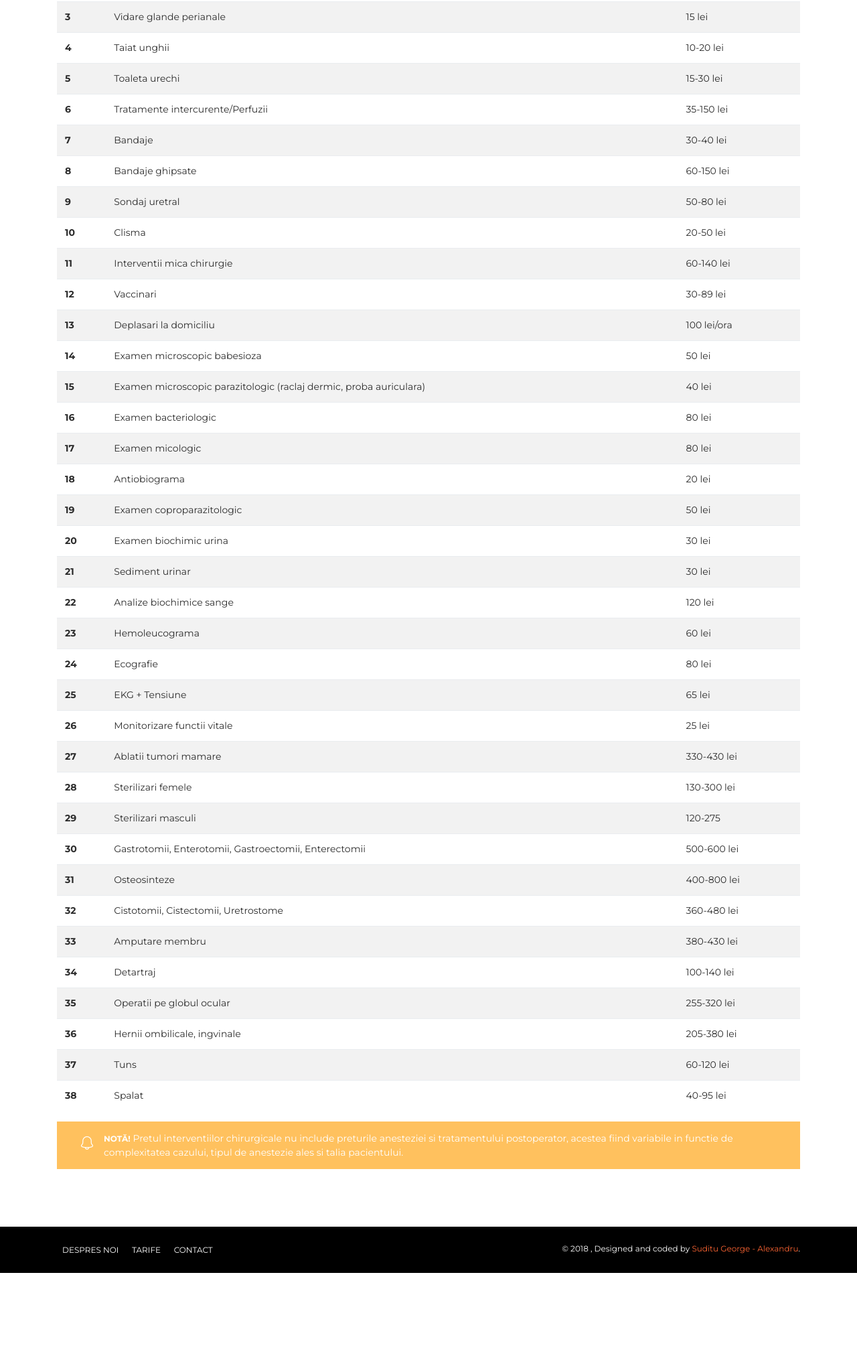
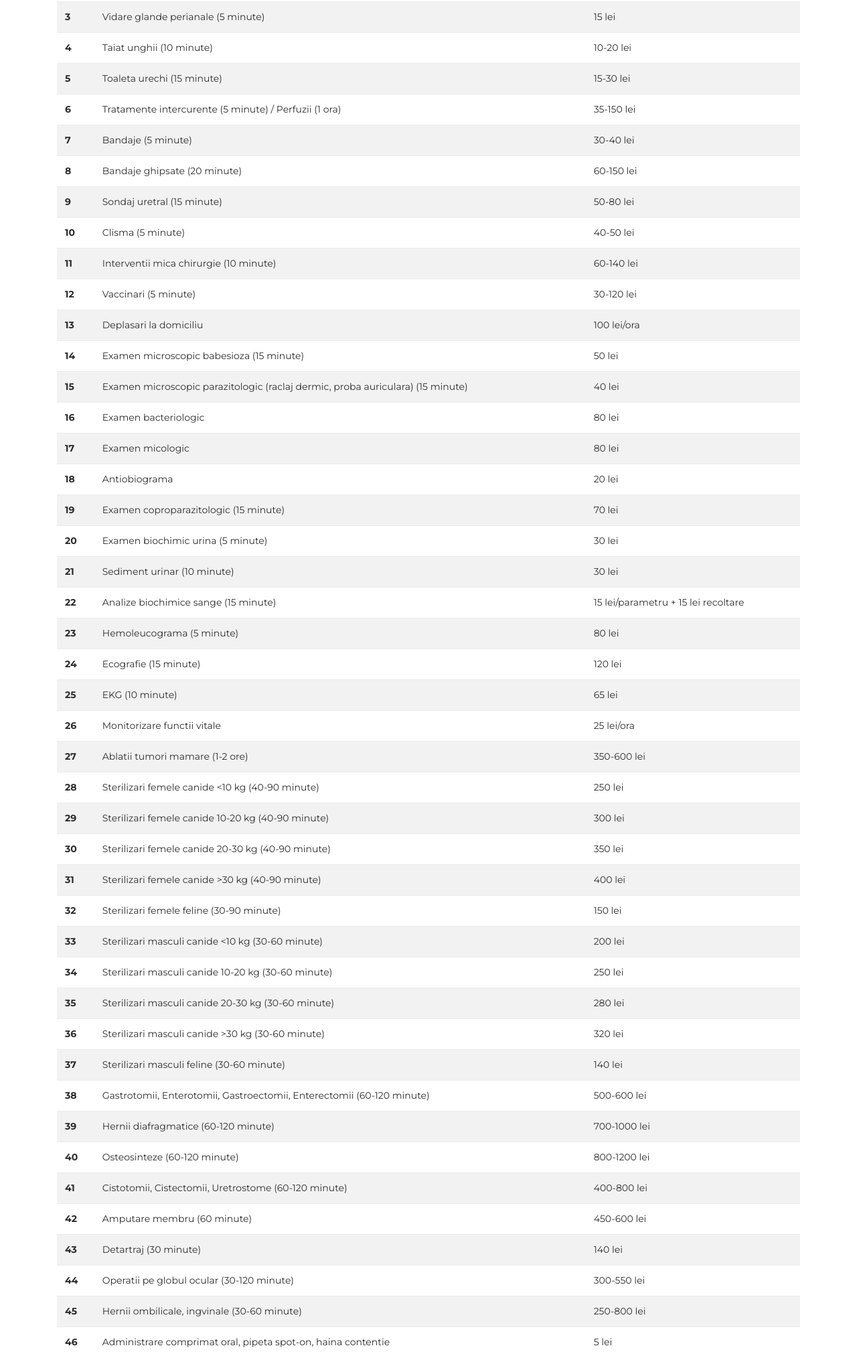
Before and after one commit to suditugeorge/Tetravet, a website: page pages/prices.html in a window 1280 px wide. Shown: the part 773-2800 px from the top of the page at 67% size. Before the commit the page ends 2673 px from the top, so only its background shows below. Drawn offline with Linux system fonts and the light colour scheme.

Commit message:
updated prices

```diff
--- a/pages/prices.html
+++ b/pages/prices.html
@@ -94,63 +94,63 @@
                 <tbody>
                 <tr>
                     <th scope="row">1</th>
-                    <td>Consultatie</td>
+                    <td>Consultatie junior (10 minute)</td>
                     <td>30 lei</td>
                 </tr>
                 <tr>
                     <th scope="row">2</th>
-                    <td>Consultatie de specialitate</td>
+                    <td>Consultatie de specialitate (20 minute)</td>
                     <td>50 lei</td>
                 </tr>
                 <tr>
                     <th scope="row">3</th>
-                    <td>Vidare glande perianale</td>
+                    <td>Vidare glande perianale (5 minute)</td>
                     <td>15 lei</td>
                 </tr>
                 <tr>
                     <th scope="row">4</th>
-                    <td>Taiat unghii</td>
+                    <td>Taiat unghii (10 minute)</td>
                     <td>10-20 lei</td>
                 </tr>
                 <tr>
                     <th scope="row">5</th>
-                    <td>Toaleta urechi</td>
+                    <td>Toaleta urechi (15 minute)</td>
                     <td>15-30 lei</td>
                 </tr>
                 <tr>
                     <th scope="row">6</th>
-                    <td>Tratamente intercurente/Perfuzii</td>
+                    <td>Tratamente intercurente (5 minute) / Perfuzii (1 ora)</td>
                     <td>35-150 lei</td>
                 </tr>
                 <tr>
                     <th scope="row">7</th>
-                    <td>Bandaje</td>
+                    <td>Bandaje (5 minute)</td>
                     <td>30-40 lei</td>
                 </tr>
                 <tr>
                     <th scope="row">8</th>
-                    <td>Bandaje ghipsate</td>
+                    <td>Bandaje ghipsate (20 minute)</td>
                     <td>60-150 lei</td>
                 </tr>
                 <tr>
                     <th scope="row">9</th>
-                    <td>Sondaj uretral</td>
+                    <td>Sondaj uretral (15 minute)</td>
                     <td>50-80 lei</td>
                 </tr>
                 <tr>
                     <th scope="row">10</th>
-                    <td>Clisma</td>
-                    <td>20-50 lei</td>
+                    <td>Clisma (5 minute)</td>
+                    <td>40-50 lei</td>
                 </tr>
                 <tr>
                     <th scope="row">11</th>
-                    <td>Interventii mica chirurgie</td>
+                    <td>Interventii mica chirurgie (10 minute)</td>
                     <td>60-140 lei</td>
                 </tr>
                 <tr>
                     <th scope="row">12</th>
-                    <td>Vaccinari</td>
-                    <td>30-89 lei</td>
+                    <td>Vaccinari (5 minute)</td>
+                    <td>30-120 lei</td>
                 </tr>
                 <tr>
                     <th scope="row">13</th>
@@ -159,12 +159,12 @@
                 </tr>
                 <tr>
                     <th scope="row">14</th>
-                    <td>Examen microscopic babesioza</td>
+                    <td>Examen microscopic babesioza (15 minute)</td>
                     <td>50 lei</td>
                 </tr>
                 <tr>
                     <th scope="row">15</th>
-                    <td>Examen microscopic parazitologic (raclaj dermic, proba auriculara)</td>
+                    <td>Examen microscopic parazitologic (raclaj dermic, proba auriculara) (15 minute)</td>
                     <td>40 lei</td>
                 </tr>
                 <tr>
@@ -184,103 +184,143 @@
                 </tr>
                 <tr>
                     <th scope="row">19</th>
-                    <td>Examen coproparazitologic</td>
-                    <td>50 lei</td>
+                    <td>Examen coproparazitologic (15 minute)</td>
+                    <td>70 lei</td>
                 </tr>
                 <tr>
                     <th scope="row">20</th>
-                    <td>Examen biochimic urina</td>
+                    <td>Examen biochimic urina (5 minute)</td>
                     <td>30 lei</td>
                 </tr>
                 <tr>
                     <th scope="row">21</th>
-                    <td>Sediment urinar</td>
+                    <td>Sediment urinar (10 minute)</td>
                     <td>30 lei</td>
                 </tr>
                 <tr>
                     <th scope="row">22</th>
-                    <td>Analize biochimice sange</td>
+                    <td>Analize biochimice sange (15 minute)</td>
+                    <td>15 lei/parametru + 15 lei recoltare</td>
+                </tr>
+                <tr>
+                    <th scope="row">23</th>
+                    <td>Hemoleucograma (5 minute)</td>
+                    <td>80 lei</td>
+                </tr>
+                <tr>
+                    <th scope="row">24</th>
+                    <td>Ecografie (15 minute)</td>
                     <td>120 lei</td>
                 </tr>
                 <tr>
-                    <th scope="row">23</th>
-                    <td>Hemoleucograma</td>
-                    <td>60 lei</td>
-                </tr>
-                <tr>
-                    <th scope="row">24</th>
-                    <td>Ecografie</td>
-                    <td>80 lei</td>
-                </tr>
-                <tr>
                     <th scope="row">25</th>
-                    <td>EKG + Tensiune</td>
+                    <td>EKG (10 minute)</td>
                     <td>65 lei</td>
                 </tr>
                 <tr>
                     <th scope="row">26</th>
                     <td>Monitorizare functii vitale</td>
-                    <td>25 lei</td>
+                    <td>25 lei/ora</td>
                 </tr>
                 <tr>
                     <th scope="row">27</th>
-                    <td>Ablatii tumori mamare</td>
-                    <td>330-430 lei</td>
+                    <td>Ablatii tumori mamare (1-2 ore)</td>
+                    <td>350-600 lei</td>
                 </tr>
                 <tr>
                     <th scope="row">28</th>
-                    <td>Sterilizari femele</td>
-                    <td>130-300 lei</td>
+                    <td>Sterilizari femele canide <10 kg (40-90 minute)</td>
+                    <td>250 lei</td>
                 </tr>
                 <tr>
                     <th scope="row">29</th>
-                    <td>Sterilizari masculi</td>
-                    <td>120-275</td>
+                    <td>Sterilizari femele canide 10-20 kg (40-90 minute)</td>
+                    <td>300 lei</td>
                 </tr>
                 <tr>
                     <th scope="row">30</th>
-                    <td>Gastrotomii, Enterotomii, Gastroectomii, Enterectomii</td>
+                    <td>Sterilizari femele canide 20-30 kg (40-90 minute)</td>
+                    <td>350 lei</td>
+                </tr>
+                <tr>
+                    <th scope="row">31</th>
+                    <td>Sterilizari femele canide >30 kg (40-90 minute)</td>
+                    <td>400 lei</td>
+                </tr>
+                <tr>
+                    <th scope="row">32</th>
+                    <td>Sterilizari femele feline (30-90 minute)</td>
+                    <td>150 lei</td>
+                </tr>
+                <tr>
+                    <th scope="row">33</th>
+                    <td>Sterilizari masculi canide <10 kg (30-60 minute)</td>
+                    <td>200 lei</td>
+                </tr>
+                <tr>
+                    <th scope="row">34</th>
+                    <td>Sterilizari masculi canide 10-20 kg (30-60 minute)</td>
+                    <td>250 lei</td>
+                </tr>
+                <tr>
+                    <th scope="row">35</th>
+                    <td>Sterilizari masculi canide 20-30 kg (30-60 minute)</td>
+                    <td>280 lei</td>
+                </tr>
+                <tr>
+                    <th scope="row">36</th>
+                    <td>Sterilizari masculi canide >30 kg (30-60 minute)</td>
+                    <td>320 lei</td>
+                </tr>
+                <tr>
+                    <th scope="row">37</th>
+                    <td>Sterilizari masculi feline (30-60 minute)</td>
+                    <td>140 lei</td>
+                </tr>
+                <tr>
+                    <th scope="row">38</th>
+                    <td>Gastrotomii, Enterotomii, Gastroectomii, Enterectomii (60-120 minute)</td>
                     <td>500-600 lei</td>
                 </tr>
                 <tr>
-                    <th scope="row">31</th>
-                    <td>Osteosinteze</td>
+                    <th scope="row">39</th>
+                    <td>Hernii diafragmatice (60-120 minute)</td>
+                    <td>700-1000 lei</td>
+                </tr>
+                <tr>
+                    <th scope="row">40</th>
+                    <td>Osteosinteze (60-120 minute)</td>
+                    <td>800-1200 lei</td>
+                </tr>
+                <tr>
+                    <th scope="row">41</th>
+                    <td>Cistotomii, Cistectomii, Uretrostome (60-120 minute)</td>
                     <td>400-800 lei</td>
                 </tr>
                 <tr>
-                    <th scope="row">32</th>
-                    <td>Cistotomii, Cistectomii, Uretrostome</td>
-                    <td>360-480 lei</td>
+                    <th scope="row">42</th>
+                    <td>Amputare membru (60 minute)</td>
+                    <td>450-600 lei</td>
                 </tr>
                 <tr>
-                    <th scope="row">33</th>
-                    <td>Amputare membru</td>
-                    <td>380-430 lei</td>
+                    <th scope="row">43</th>
+                    <td>Detartraj (30 minute)</td>
+                    <td>140 lei</td>
                 </tr>
                 <tr>
-                    <th scope="row">34</th>
-                    <td>Detartraj</td>
-                    <td>100-140 lei</td>
+                    <th scope="row">44</th>
+                    <td>Operatii pe globul ocular (30-120 minute)</td>
+                    <td>300-550 lei</td>
                 </tr>
                 <tr>
-                    <th scope="row">35</th>
-                    <td>Operatii pe globul ocular</td>
-                    <td>255-320 lei</td>
+                    <th scope="row">45</th>
+                    <td>Hernii ombilicale, ingvinale (30-60 minute)</td>
+                    <td>250-800 lei</td>
                 </tr>
                 <tr>
-                    <th scope="row">36</th>
-                    <td>Hernii ombilicale, ingvinale</td>
-                    <td>205-380 lei</td>
-                </tr>
-                <tr>
-                    <th scope="row">37</th>
-                    <td>Tuns</td>
-                    <td>60-120 lei</td>
-                </tr>
-                <tr>
-                    <th scope="row">38</th>
-                    <td>Spalat</td>
-                    <td>40-95 lei</td>
+                    <th scope="row">46</th>
+                    <td>Administrare comprimat oral, pipeta spot-on, haina contentie</td>
+                    <td>5 lei</td>
                 </tr>
                 </tbody>
             </table>
@@ -293,12 +333,108 @@
                         <i class="now-ui-icons ui-1_bell-53"></i>
                     </div>
                     <div>
-                        <strong>Notă!</strong> Pretul interventiilor chirurgicale nu include preturile anesteziei si tratamentului postoperator, acestea fiind variabile in functie de complexitatea cazului, tipul de anestezie ales si talia pacientului.
+                        <strong>Notă!</strong> In preturile interventiilor chirurgicale nu sunt incluse tratamentul postoperator, anestezia cu antidot si firele resorbabile la sutura pielii.
                     </div>
-
                 </div>
             </div>
         </div>
+
+        <div class="container">
+            <table class="table table-striped">
+                <thead>
+                <tr>
+                    <th>#</th>
+                    <th>Tip interventie</th>
+                    <th>Preț</th>
+                </tr>
+                </thead>
+                <tbody>
+                <tr>
+                    <th scope="row">47</th>
+                    <td>Tuns <5 kg</td>
+                    <td>75 lei</td>
+                </tr>
+                <tr>
+                    <th scope="row">48</th>
+                    <td>Tuns 5-10 kg </td>
+                    <td>80 lei</td>
+                </tr>
+                <tr>
+                    <th scope="row">49</th>
+                    <td>Tuns 10-25 kg</td>
+                    <td>100-120 lei</td>
+                </tr>
+                <tr>
+                    <th scope="row">50</th>
+                    <td>Tuns >25 kg</td>
+                    <td>140-250 lei</td>
+                </tr>
+                </tbody>
+            </table>
+        </div>
+
+        <div class="container">
+            <div class="alert alert-warning" role="alert">
+                <div class="container d-flex">
+                    <div class="alert-icon price-alert align-self-center">
+                        <i class="now-ui-icons ui-1_bell-53"></i>
+                    </div>
+                    <div>
+                        <strong>Notă!</strong> Pretul tunsului oscileaza in functie de  temperamentul animalului si de starea de intretinere a blanii.
+                    </div>
+                </div>
+            </div>
+        </div>
+
+        <div class="container">
+            <table class="table table-striped">
+                <thead>
+                <tr>
+                    <th>#</th>
+                    <th>Tip interventie</th>
+                    <th>Preț</th>
+                </tr>
+                </thead>
+                <tbody>
+                <tr>
+                    <th scope="row">51</th>
+                    <td>Spalat <5 kg</td>
+                    <td>40 lei</td>
+                </tr>
+                <tr>
+                    <th scope="row">52</th>
+                    <td>Spalat 5-10 kg </td>
+                    <td>50 lei</td>
+                </tr>
+                <tr>
+                    <th scope="row">53</th>
+                    <td>Spalat 10-15 kg</td>
+                    <td>60 lei</td>
+                </tr>
+                <tr>
+                    <th scope="row">54</th>
+                    <td>Spalat 15-20 kg</td>
+                    <td>65 lei</td>
+                </tr>
+                <tr>
+                    <th scope="row">55</th>
+                    <td>Spalat 20-25 kg</td>
+                    <td>70 lei</td>
+                </tr>
+                <tr>
+                    <th scope="row">56</th>
+                    <td>Spalat 25-30 kg</td>
+                    <td>80 lei</td>
+                </tr>
+                <tr>
+                    <th scope="row">57</th>
+                    <td>Spalat 30-35 kg</td>
+                    <td>75 lei</td>
+                </tr>
+                </tbody>
+            </table>
+        </div>
+
     </div>
 
     <footer class="footer footer-default">
```
